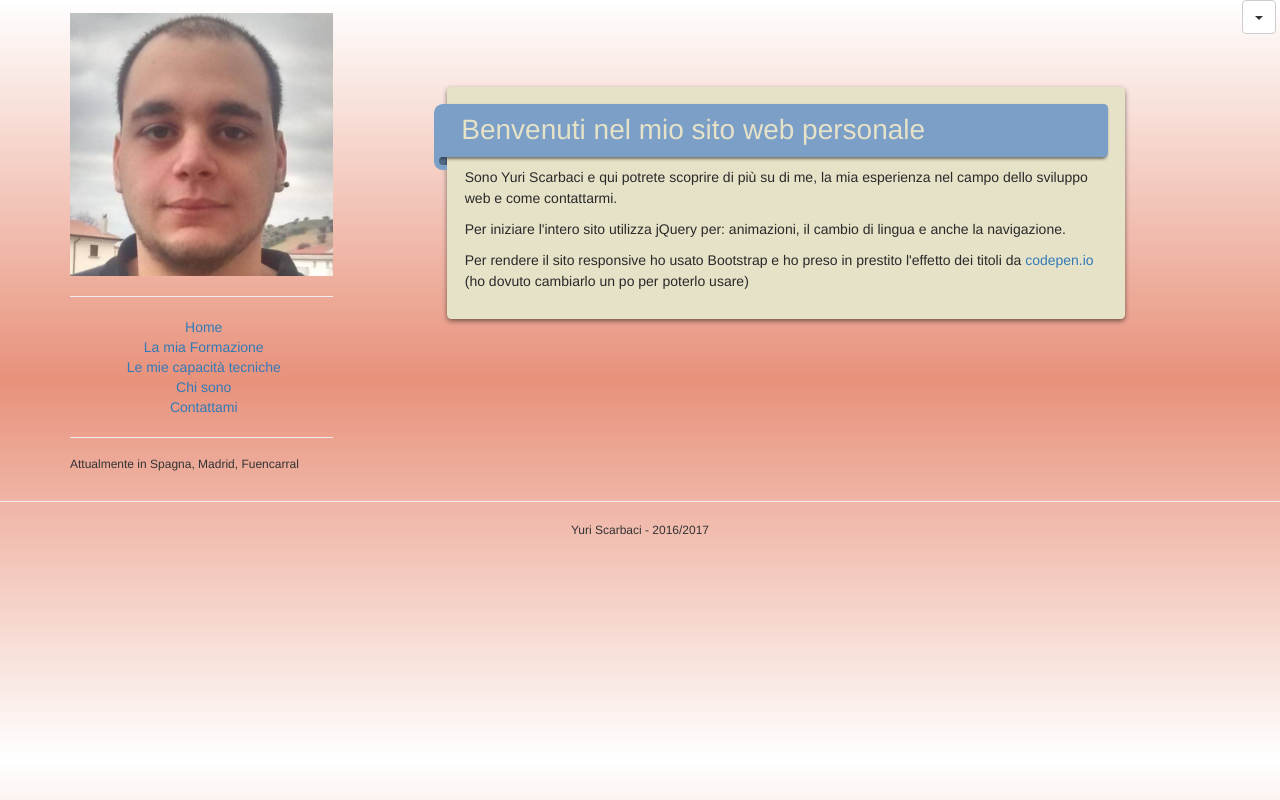
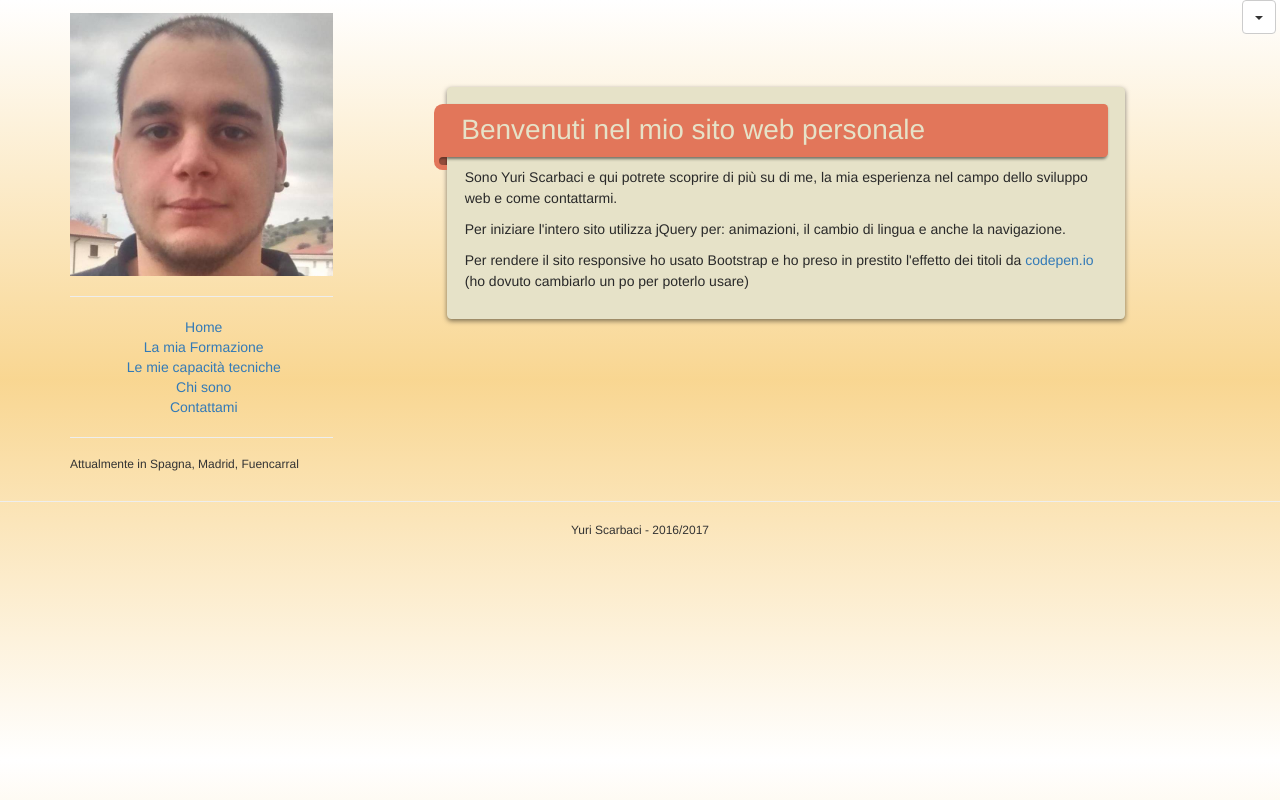
Before and after one commit to YuriScarbaci/YuriScarbaci.github.io, a plain HTML site: page index.html in a window 1280 px wide. Both pictures are taken after a click on the link 213 px from the left and 400 px from the top of the page. Drawn offline with nearby package versions, Linux system fonts and the light colour scheme.

Commit message:
Color Combination Change
Changed background gradient and ribbon background

```diff
--- a/css/main.css
+++ b/css/main.css
@@ -4,19 +4,11 @@
    Author's custom styles
    ========================================================================== */
 body{
-    /* Permalink - use to edit and share this gradient: http://colorzilla.com/gradient-editor/#b4e391+0,61c419+50,+100&0.8+b4e3910,0.8+100;Green+3D */
-    /*background: -moz-linear-gradient(top,  rgba(180,227,145,0.8) 0%, rgba(97,196,25,0.8) 50%, rgba(180,227,145,0.8) 100%);
-    background: -webkit-linear-gradient(top,  rgba(180,227,145,0.8) 0%,rgba(97,196,25,0.8) 50%,rgba(180,227,145,0.8) 100%);
-    background: linear-gradient(to bottom,  rgba(180,227,145,0.8) 0%,rgba(97,196,25,0.8) 50%,rgba(180,227,145,0.8) 100%);
-    filter: progid:DXImageTransform.Microsoft.gradient( startColorstr='#ccb4e391', endColorstr='#ccb4e391',GradientType=0 );
-*/
-/* Permalink - use to edit and share this gradient: http://colorzilla.com/gradient-editor/#ffffff+0,e2765a+50,ffffff+100&0.8+0,0.8+100 */
-background: -moz-linear-gradient(top,  rgba(255,255,255,0.8) 0%, rgba(226,118,90,0.8) 50%, rgba(255,255,255,0.8) 100%); /* FF3.6-15 */
-background: -webkit-linear-gradient(top,  rgba(255,255,255,0.8) 0%,rgba(226,118,90,0.8) 50%,rgba(255,255,255,0.8) 100%); /* Chrome10-25,Safari5.1-6 */
-background: linear-gradient(to bottom,  rgba(255,255,255,0.8) 0%,rgba(226,118,90,0.8) 50%,rgba(255,255,255,0.8) 100%); /* W3C, IE10+, FF16+, Chrome26+, Opera12+, Safari7+ */
-filter: progid:DXImageTransform.Microsoft.gradient( startColorstr='#ccffffff', endColorstr='#ccffffff',GradientType=0 ); /* IE6-9 */
-
-
+/* Permalink - use to edit and share this gradient: http://colorzilla.com/gradient-editor/#ffffff+0,f7cc76+50,ffffff+100&0.8+0,0.8+100 */
+    background: -moz-linear-gradient(top,  rgba(255,255,255,0.8) 0%, rgba(247,204,118,0.8) 50%, rgba(255,255,255,0.8) 100%); /* FF3.6-15 */
+    background: -webkit-linear-gradient(top,  rgba(255,255,255,0.8) 0%,rgba(247,204,118,0.8) 50%,rgba(255,255,255,0.8) 100%); /* Chrome10-25,Safari5.1-6 */
+    background: linear-gradient(to bottom,  rgba(255,255,255,0.8) 0%,rgba(247,204,118,0.8) 50%,rgba(255,255,255,0.8) 100%); /* W3C, IE10+, FF16+, Chrome26+, Opera12+, Safari7+ */
+    filter: progid:DXImageTransform.Microsoft.gradient( startColorstr='#ccffffff', endColorstr='#ccffffff',GradientType=0 ); /* IE6-9 */
 }
 .in-front-total-cover{
     z-index: 1;
@@ -79,7 +71,7 @@ xs-menu{
   line-height: 1.875em;
   color: #e6e2c8;
   border-radius: 0 0.156em 0.156em 0;
-  background: rgb(123, 159, 199);
+  background: rgb(226, 118, 90);
   box-shadow: -1px 2px 3px rgba(0,0,0,0.5);
   margin-bottom: 10px;
 }
```
